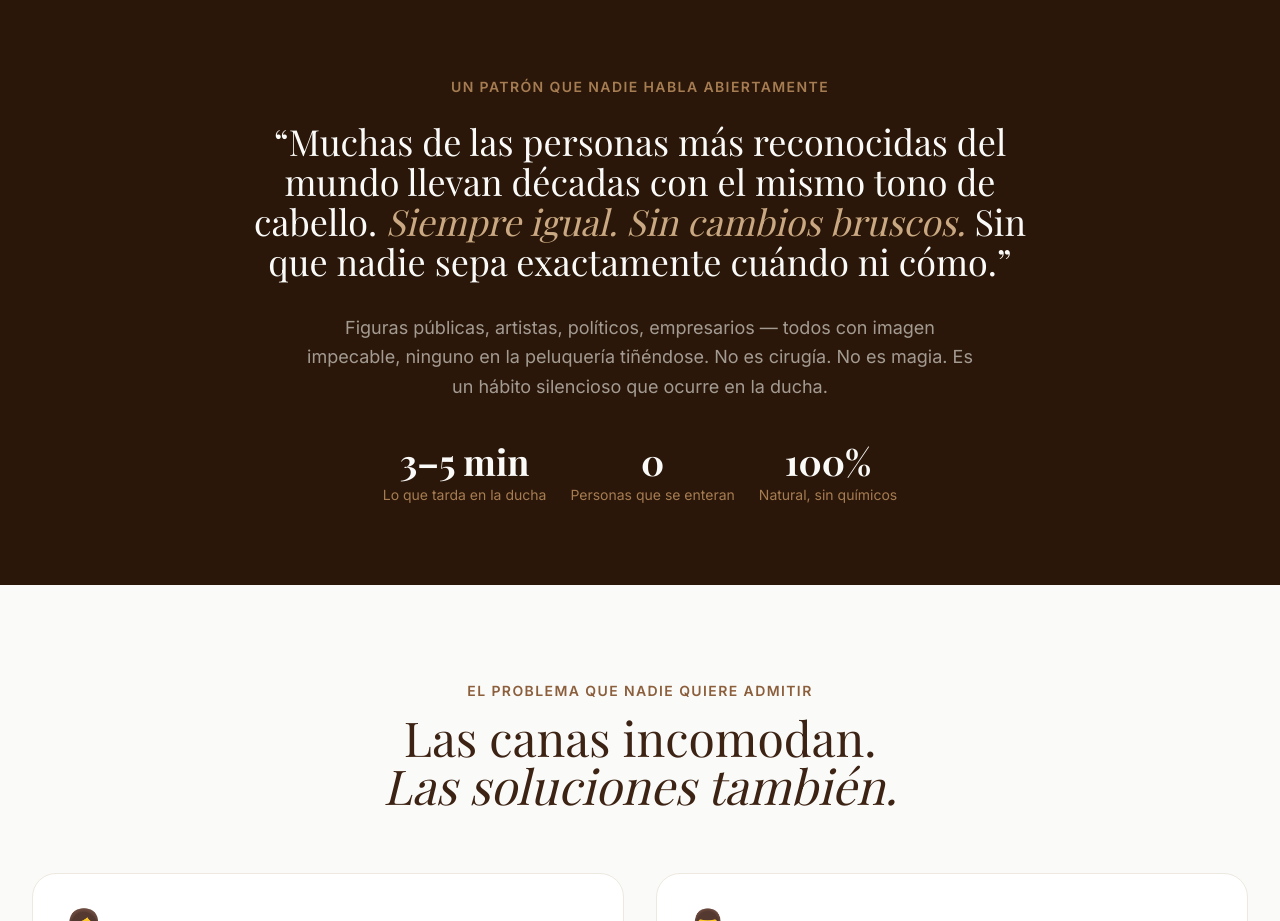
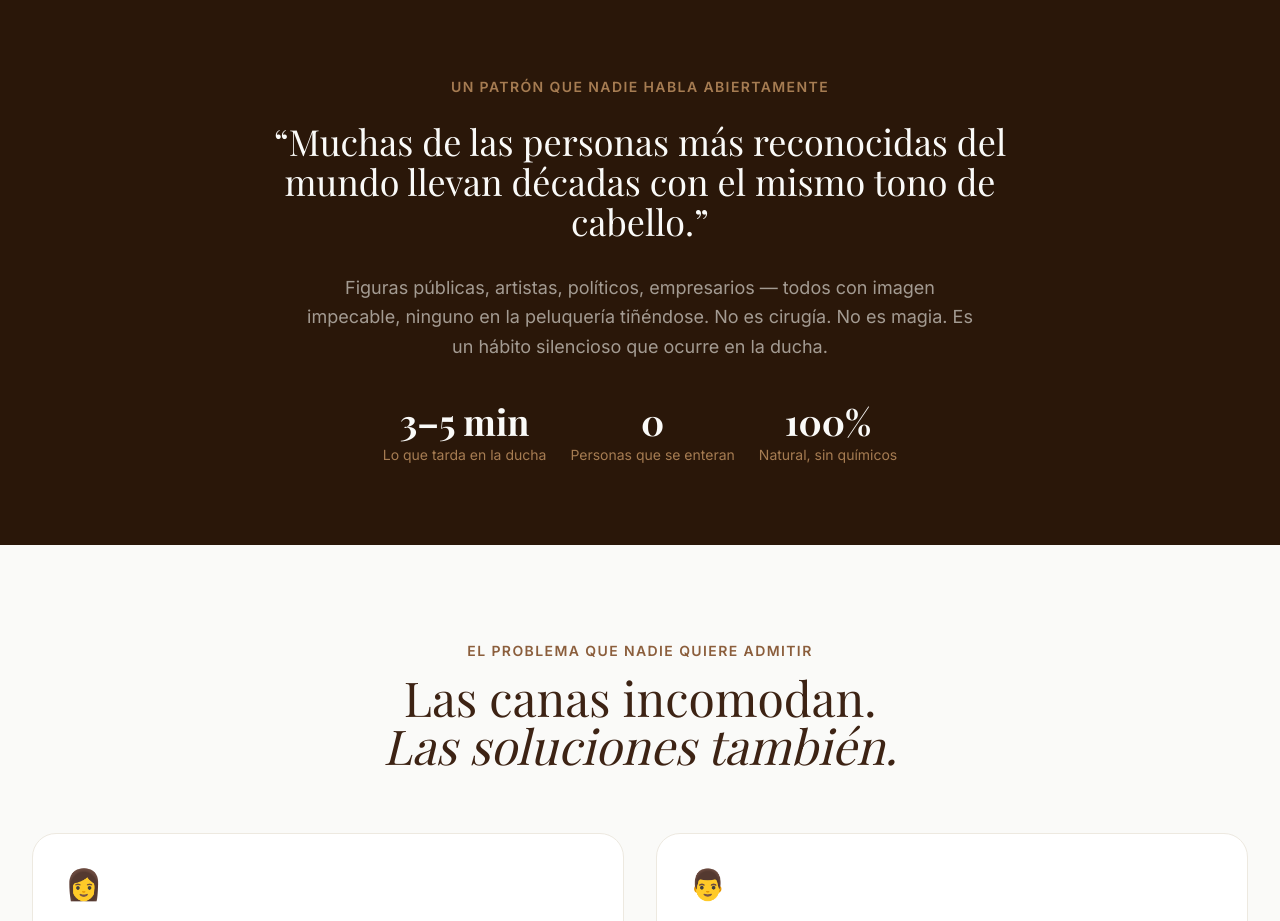
Before and after one commit to shoterrdh/kolhair, a Next.js app: page / in a window 1280 px wide. Shown: the part 880-1801 px from the top of the page. Built offline with nearby package versions, Linux system fonts and the light colour scheme; no server answers; a web font is replaced by a local one.

Commit message:
copy: recortar blockquote SecretSection hasta 'cabello'

```diff
--- a/components/SecretSection.tsx
+++ b/components/SecretSection.tsx
@@ -8,11 +8,7 @@ export default function SecretSection() {
 
         <blockquote className="font-serif text-2xl sm:text-3xl lg:text-4xl text-cream-50 leading-relaxed mb-8">
           &ldquo;Muchas de las personas más reconocidas del mundo llevan
-          décadas con el mismo tono de cabello.{" "}
-          <span className="italic text-brown-200">
-            Siempre igual. Sin cambios bruscos.
-          </span>{" "}
-          Sin que nadie sepa exactamente cuándo ni cómo.&rdquo;
+          décadas con el mismo tono de cabello.&rdquo;
         </blockquote>
 
         <p className="text-cream-100/60 text-lg max-w-2xl mx-auto leading-relaxed mb-10">
```
